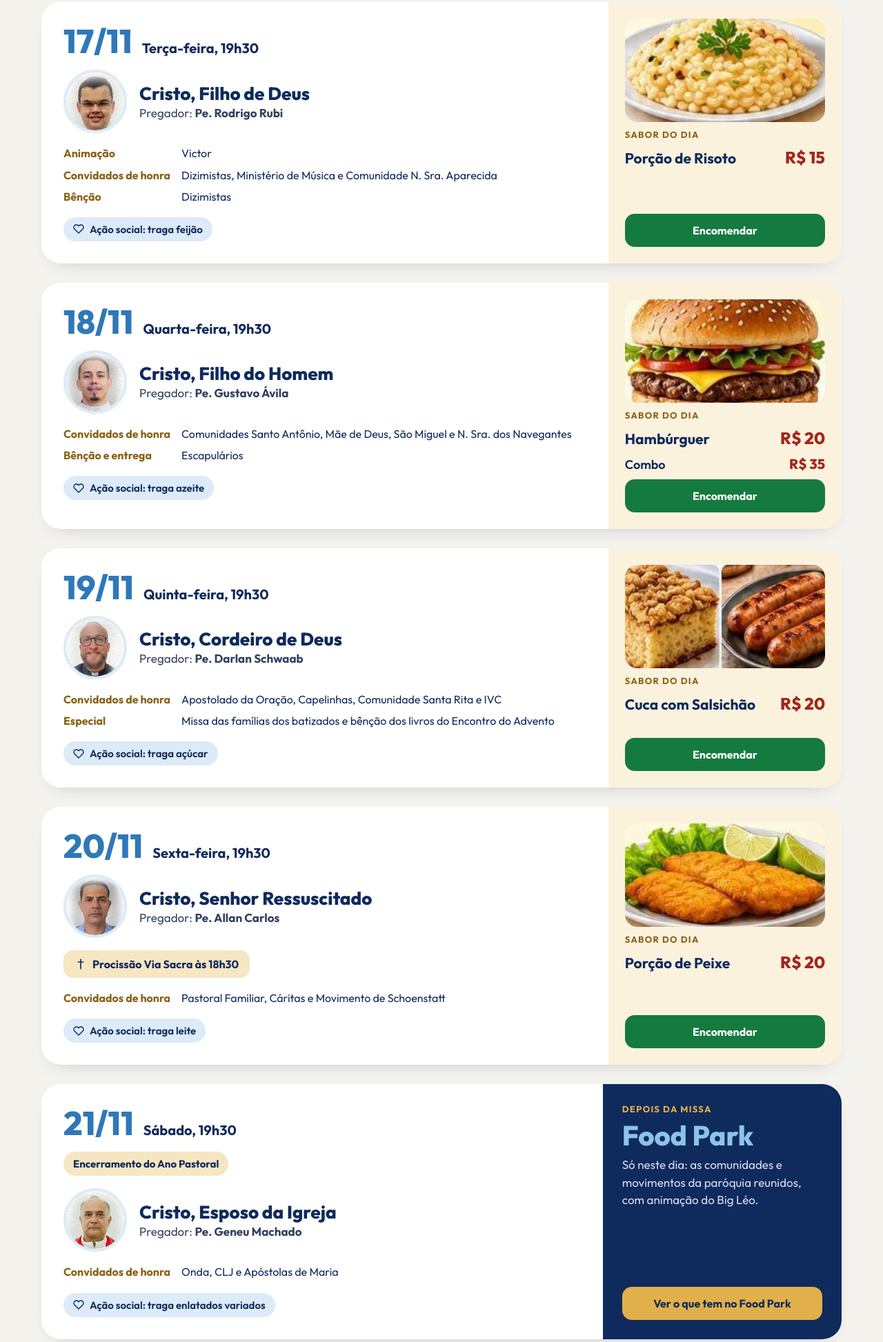
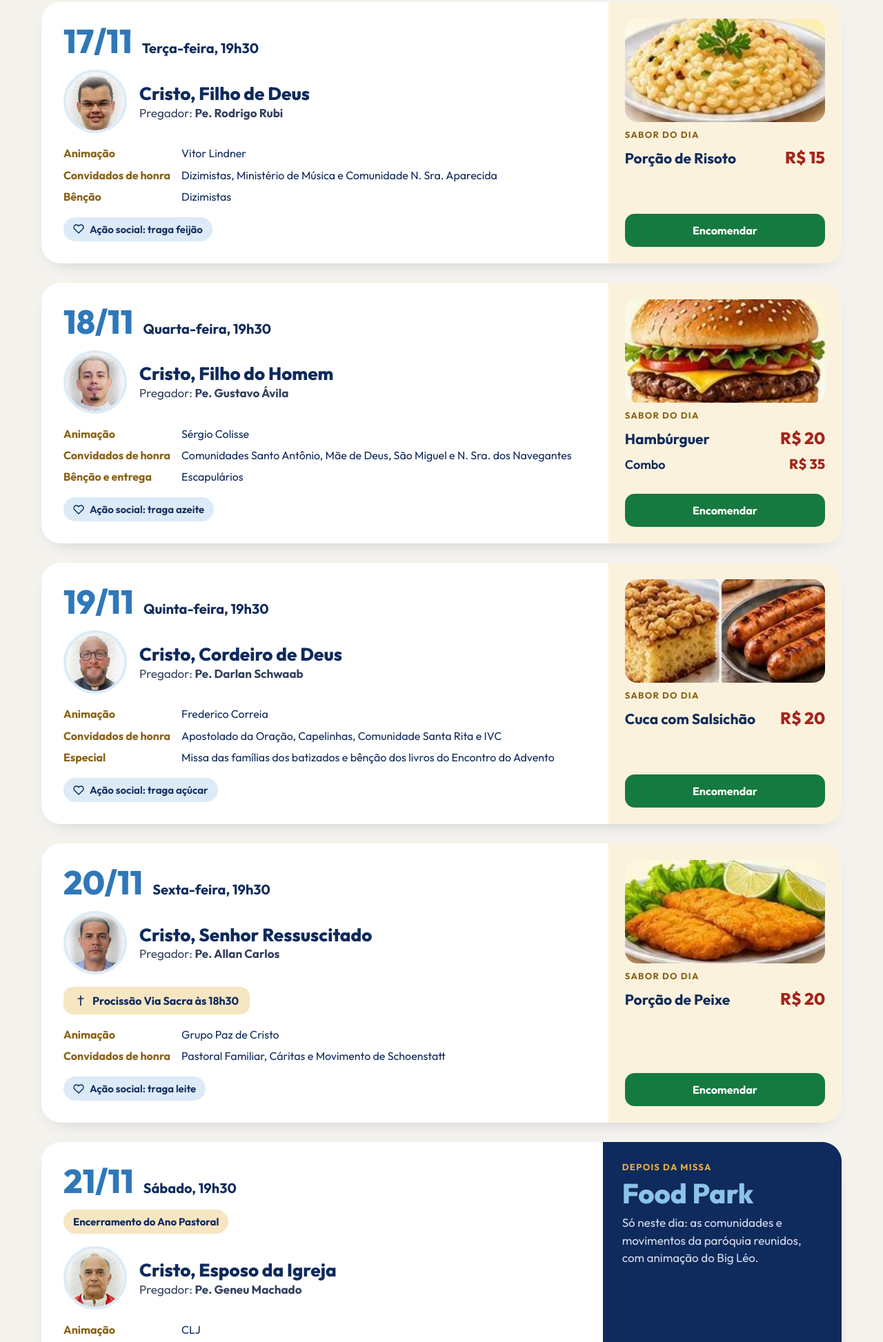
Before and after one commit to KatiaDutra/festa-cristo-rei-landing, a plain HTML site: page index.html in a window 1280 px wide. Shown: the part 1017-2963 px from the top of the page at 69% size. Drawn offline with Linux system fonts and the light colour scheme.

Commit message:
Alterações no cronograma por solicitação do cliente

```diff
--- a/index.html
+++ b/index.html
@@ -103,7 +103,7 @@ Encomendar pelo WhatsApp
 </div>
 </div>
 <dl style="margin: 0; display: grid; grid-template-columns: max-content minmax(0, 1fr); gap: 8px 16px; font-size: 16px; line-height: 1.45">
-<dt style="font-weight: 700; color: #8A6216">Animação</dt><dd style="margin: 0">Victor</dd>
+<dt style="font-weight: 700; color: #8A6216">Animação</dt><dd style="margin: 0">Vitor Lindner</dd>
 <dt style="font-weight: 700; color: #8A6216">Convidados de honra</dt><dd style="margin: 0">Dizimistas, Ministério de Música e Comunidade N. Sra. Aparecida</dd>
 <dt style="font-weight: 700; color: #8A6216">Bênção</dt><dd style="margin: 0">Dizimistas</dd>
 </dl>
@@ -129,6 +129,7 @@ Encomendar pelo WhatsApp
 </div>
 </div>
 <dl style="margin: 0; display: grid; grid-template-columns: max-content minmax(0, 1fr); gap: 8px 16px; font-size: 16px; line-height: 1.45">
+<dt style="font-weight: 700; color: #8A6216">Animação</dt><dd style="margin: 0">Sérgio Colisse</dd>
 <dt style="font-weight: 700; color: #8A6216">Convidados de honra</dt><dd style="margin: 0">Comunidades Santo Antônio, Mãe de Deus, São Miguel e N. Sra. dos Navegantes</dd>
 <dt style="font-weight: 700; color: #8A6216">Bênção e entrega</dt><dd style="margin: 0">Escapulários</dd>
 </dl>
@@ -155,6 +156,7 @@ Encomendar pelo WhatsApp
 </div>
 </div>
 <dl style="margin: 0; display: grid; grid-template-columns: max-content minmax(0, 1fr); gap: 8px 16px; font-size: 16px; line-height: 1.45">
+<dt style="font-weight: 700; color: #8A6216">Animação</dt><dd style="margin: 0">Frederico Correia</dd>
 <dt style="font-weight: 700; color: #8A6216">Convidados de honra</dt><dd style="margin: 0">Apostolado da Oração, Capelinhas, Comunidade Santa Rita e IVC</dd>
 <dt style="font-weight: 700; color: #8A6216">Especial</dt><dd style="margin: 0">Missa das famílias dos batizados e bênção dos livros do Encontro do Advento</dd>
 </dl>
@@ -181,6 +183,7 @@ Encomendar pelo WhatsApp
 </div>
 <p style="margin: 0; align-self: flex-start; display: inline-flex; align-items: center; gap: 8px; padding: 10px 16px; border-radius: 14px; background: #F6E6C2; font-size: 16px; font-weight: 700"><svg width="18" height="18" viewBox="0 0 24 24" fill="none" stroke="currentColor" stroke-width="2.2" stroke-linecap="round" stroke-linejoin="round" aria-hidden="true"><path d="M12 3v18"></path><path d="M7 8h10"></path></svg>Procissão Via Sacra às 18h30</p>
 <dl style="margin: 0; display: grid; grid-template-columns: max-content minmax(0, 1fr); gap: 8px 16px; font-size: 16px; line-height: 1.45">
+<dt style="font-weight: 700; color: #8A6216">Animação</dt><dd style="margin: 0">Grupo Paz de Cristo</dd>
 <dt style="font-weight: 700; color: #8A6216">Convidados de honra</dt><dd style="margin: 0">Pastoral Familiar, Cáritas e Movimento de Schoenstatt</dd>
 </dl>
 <p style="margin: 0; align-self: flex-start; display: inline-flex; align-items: center; gap: 8px; padding: 8px 14px; border-radius: 999px; background: #DCEBF7; font-size: 15px; font-weight: 600"><svg width="16" height="16" viewBox="0 0 24 24" fill="none" stroke="currentColor" stroke-width="2.2" stroke-linecap="round" stroke-linejoin="round" aria-hidden="true"><path d="M20.8 4.6a5.5 5.5 0 0 0-7.8 0L12 5.7l-1-1.1a5.5 5.5 0 0 0-7.8 7.8L12 21l8.8-8.6a5.5 5.5 0 0 0 0-7.8z"></path></svg>Ação social: traga leite</p>
@@ -206,6 +209,7 @@ Encomendar pelo WhatsApp
 </div>
 </div>
 <dl style="margin: 0; display: grid; grid-template-columns: max-content minmax(0, 1fr); gap: 8px 16px; font-size: 16px; line-height: 1.45">
+<dt style="font-weight: 700; color: #8A6216">Animação</dt><dd style="margin: 0">CLJ</dd>
 <dt style="font-weight: 700; color: #8A6216">Convidados de honra</dt><dd style="margin: 0">Onda, CLJ e Apóstolas de Maria</dd>
 </dl>
 <p style="margin: 0; align-self: flex-start; display: inline-flex; align-items: center; gap: 8px; padding: 8px 14px; border-radius: 999px; background: #DCEBF7; font-size: 15px; font-weight: 600"><svg width="16" height="16" viewBox="0 0 24 24" fill="none" stroke="currentColor" stroke-width="2.2" stroke-linecap="round" stroke-linejoin="round" aria-hidden="true"><path d="M20.8 4.6a5.5 5.5 0 0 0-7.8 0L12 5.7l-1-1.1a5.5 5.5 0 0 0-7.8 7.8L12 21l8.8-8.6a5.5 5.5 0 0 0 0-7.8z"></path></svg>Ação social: traga enlatados variados</p>
@@ -260,7 +264,6 @@ Encomendar pelo WhatsApp
 <figure class="lift" style="margin: 0; background: #FFFFFF; color: #0F2A5C; border-radius: 22px; overflow: hidden; display: flex; flex-direction: column"><img src="img/pastel.jpg" alt="Pastel" style="width: 100%; height: 150px; object-fit: cover"><figcaption style="padding: 16px 18px 20px; display: flex; flex-direction: column; gap: 2px"><span style="font-size: 20px; font-weight: 800">Pastel</span><span style="font-size: 15px; color: #4B5B7A">São Miguel</span></figcaption></figure>
 <figure class="lift" style="margin: 0; background: #FFFFFF; color: #0F2A5C; border-radius: 22px; overflow: hidden; display: flex; flex-direction: column"><img src="img/doces.jpg" alt="Doces variados" style="width: 100%; height: 150px; object-fit: cover"><figcaption style="padding: 16px 18px 20px; display: flex; flex-direction: column; gap: 2px"><span style="font-size: 20px; font-weight: 800">Doces</span><span style="font-size: 15px; color: #4B5B7A">CLJ</span></figcaption></figure>
 <figure class="lift" style="margin: 0; background: #FFFFFF; color: #0F2A5C; border-radius: 22px; overflow: hidden; display: flex; flex-direction: column"><img src="img/salsichao.jpg" alt="Salsichão no pão" style="width: 100%; height: 150px; object-fit: cover"><figcaption style="padding: 16px 18px 20px; display: flex; flex-direction: column; gap: 2px"><span style="font-size: 20px; font-weight: 800">Salsichão no pão</span><span style="font-size: 15px; color: #4B5B7A">Santa Rita</span></figcaption></figure>
-<figure class="lift" style="margin: 0; background: #FFFFFF; color: #0F2A5C; border-radius: 22px; overflow: hidden; display: flex; flex-direction: column"><img src="img/pao-campeiro.jpg" alt="Pão campeiro recheado" style="width: 100%; height: 150px; object-fit: cover"><figcaption style="padding: 16px 18px 20px; display: flex; flex-direction: column; gap: 2px"><span style="font-size: 20px; font-weight: 800">Pão campeiro</span><span style="font-size: 15px; color: #4B5B7A">Onda</span></figcaption></figure>
 <figure class="lift" style="margin: 0; background: #FFFFFF; color: #0F2A5C; border-radius: 22px; overflow: hidden; display: flex; flex-direction: column"><img src="img/bebidas.jpg" alt="Refrigerantes e água" style="width: 100%; height: 150px; object-fit: cover"><figcaption style="padding: 16px 18px 20px; display: flex; flex-direction: column; gap: 2px"><span style="font-size: 20px; font-weight: 800">Bebidas</span><span style="font-size: 15px; color: #4B5B7A">Comunidade Cristo Rei</span></figcaption></figure>
 <div style="background: #E2B04A; color: #0F2A5C; border-radius: 22px; padding: 24px; display: flex; flex-direction: column; justify-content: center; gap: 8px"><span style="font-size: 26px; font-weight: 800; line-height: 1.1">Venha em família!</span><span style="font-size: 16px; line-height: 1.45">Sábado, 21/11, depois da missa das 19h30.</span></div>
 </div>
```
